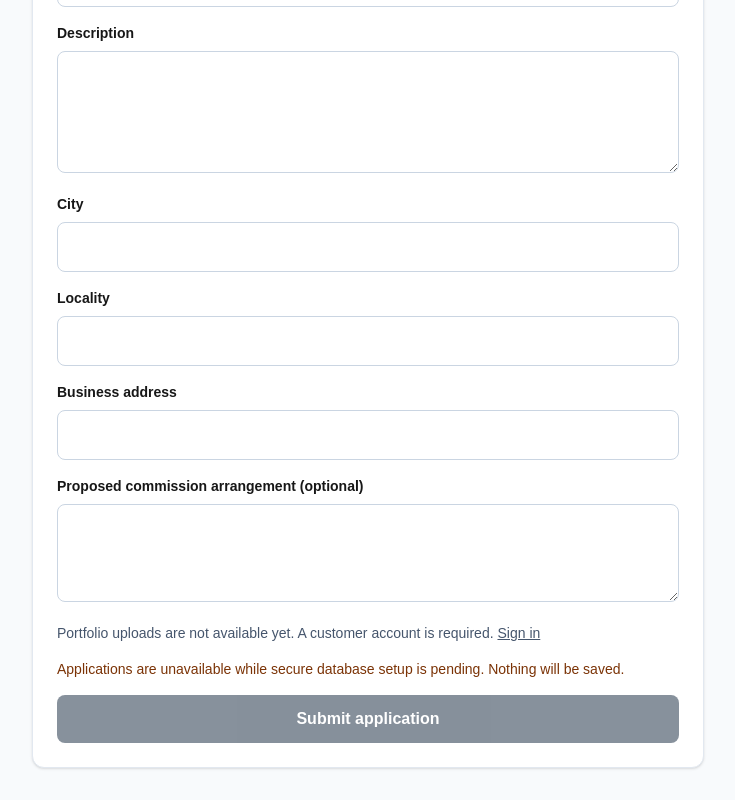
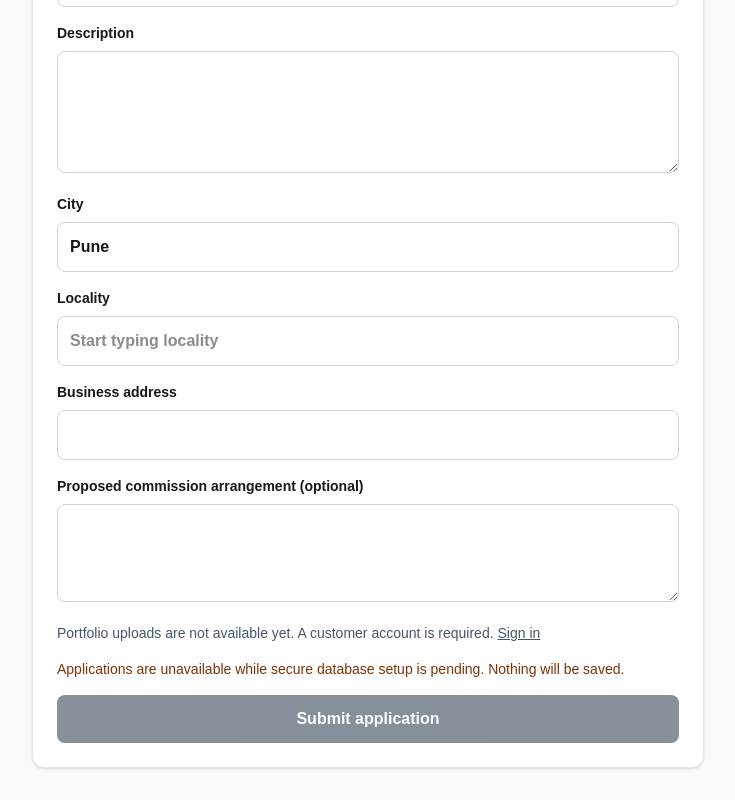
Before and after one commit to narenrealtyco-source/naren-realty, a Next.js app in the folder naren-realty/: page /home-services/register in a window 1280 px wide. Shown: the part 891-1691 px from the top of the page, without its empty margins (272-1007 px from the left). Built offline with nearby package versions, Linux system fonts and the light colour scheme.

Commit message:
Add Pune locality autocomplete to location field

```diff
--- a/naren-realty/app/home-services/VendorForms.tsx
+++ b/naren-realty/app/home-services/VendorForms.tsx
@@ -2,6 +2,7 @@
 
 import Link from "next/link";
 import { useActionState } from "react";
+import LocalityAutocomplete from "../components/LocalityAutocomplete";
 import type { MarketplaceCategory } from "../lib/vendor-marketplace";
 import { applyAsVendor, enquireVendor, type VendorState } from "./vendor-actions";
 
@@ -23,8 +24,8 @@ export function VendorApplicationForm({ categories, ready }: { categories: Marke
     <label className={label}>Category<select name="category_id" className={input} required defaultValue=""><option value="" disabled>Choose a category</option>{categories.map((category) => <option key={category.id} value={category.id}>{category.name}</option>)}</select></label>
     <label className={label}>Services offered<input name="services" className={input} maxLength={500} required /></label>
     <label className={label}>Description<textarea name="description" className={input} maxLength={2000} rows={4} required /></label>
-    <label className={label}>City<input name="city" className={input} maxLength={100} required /></label>
-    <label className={label}>Locality<input name="locality" className={input} maxLength={100} required /></label>
+    <label className={label}>City<input name="city" className={input} maxLength={100} defaultValue="Pune" required /></label>
+    <label className={label}>Locality<LocalityAutocomplete name="locality" className={input} maxLength={100} placeholder="Start typing locality" required /></label>
     <label className={label}>Business address<input name="address" className={input} maxLength={500} required /></label>
     <label className={label}>Proposed commission arrangement (optional)<textarea name="commission_terms" className={input} maxLength={1000} rows={3} /></label>
     <p className="text-sm text-slate-600">Portfolio uploads are not available yet. A customer account is required. <Link className="underline" href="/account#login">Sign in</Link></p>
```
